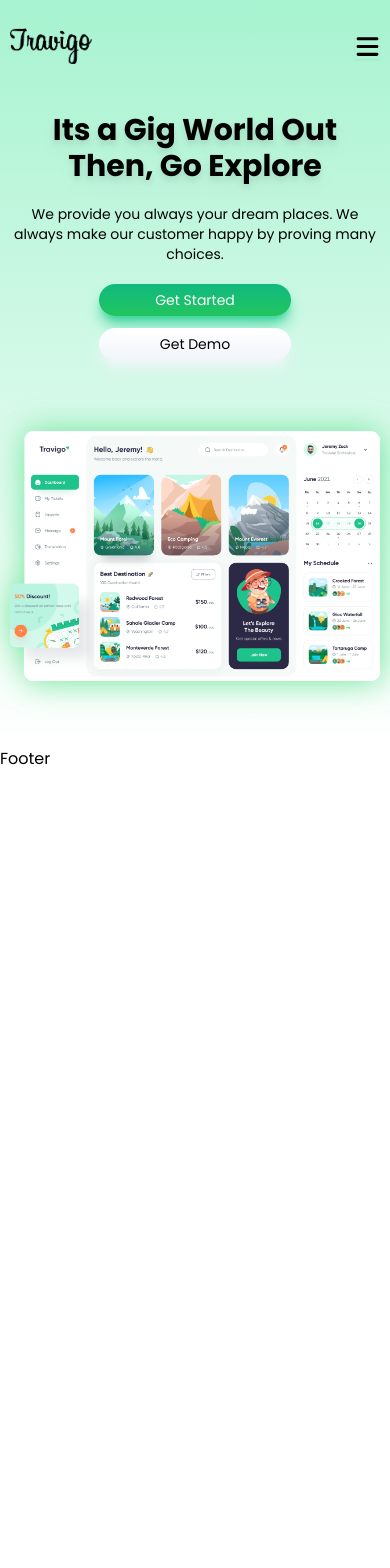
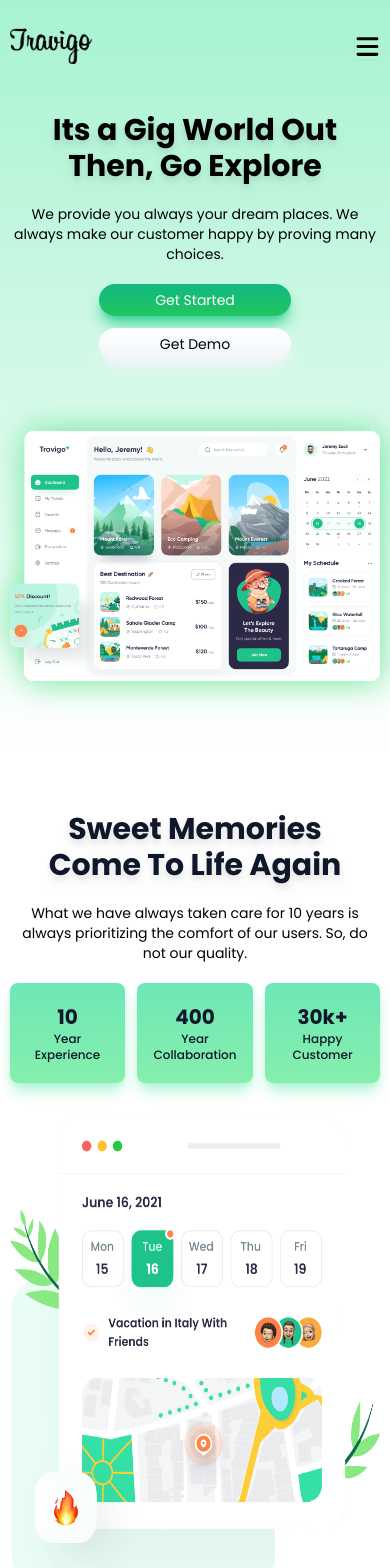
Before and after one commit to roktim32/Roamify-Travel-Website, a React (Vite) app: page / in a window 390 px wide. Shown: the top 1568 px of the page. Before the commit the page ends 844 px from the top, so only its background shows below. Built offline with nearby package versions, Linux system fonts and the light colour scheme; a web font is replaced by a local one.

Commit message:
Made the memory component and its responsive

```diff
--- a/src/App.jsx
+++ b/src/App.jsx
@@ -1,11 +1,12 @@
-import { Navbar, Hero, Footer } from "./components"
-import { hero, navlinks } from "./data/roamifydata"
+import { Navbar, Hero, Footer, Memory } from "./components"
+import { hero, navlinks, memory } from "./data/roamifydata"
 
 function App() {
   return (
     <>
       <Navbar navlinks={navlinks} />
       <Hero hero={hero} />
+      <Memory memory={memory} />
       <Footer />
     </>
   )
--- /dev/null
+++ b/src/components/Memory.jsx
@@ -0,0 +1,27 @@
+const Memory = ({ memory: { title, subtitle, text, img, experience } }) => {
+
+    return (
+        <div className='relative my-16 md:mb-7'>
+            <div className='roamify-container flex items-center justify-between gap-16 xl:gap-9 lg:flex-col-reverse'>
+                <div className='flex items-center justify-start lg:justify-center w-full max-w-md'>
+                    <img src={img} alt="memory/img" className='w-auto h-[55vh] object-fill' />
+                </div>
+                <div className='grid items-center w-full max-w-2xl lg:text-center'>
+                    <h1 className='text-5xl lg:text-4xl md:text-3xl font-bold text-slate-900 filter drop-shadow-lg'>{title}</h1>
+                    <h1 className='text-5xl lg:text-4xl md:text-3xl font-bold text-slate-900 filter drop-shadow-lg'>{subtitle}</h1>
+                    <p className='text-base my-5 sm:text-sm'>{text}</p>
+                    <div className='grid items-center grid-cols-3 gap-7 xl:gap-3'>
+                        {experience?.map((val, i) => (
+                            <div key={i} className="bg-gradient-to-b from-emerald-300 to-green-300 shadow-lg shadow-emerald-200 rounded-lg flex items-center justify-center flex-col text-slate-900 text-center py-7 px-5 xl:p-5 filter transition-all duration-400 hover:scale-105 cursor-pointer">
+                                <h1 className="text-3xl xl:text-2xl sm:text-xl font-bold">{val.number}</h1>
+                                <p className="text-lg xl:text-base sm:text-sm xsm:text-xs font-medium">{val.title}</p>
+                            </div>
+                        ))}
+                    </div>
+                </div>
+            </div>
+        </div>
+    )
+}
+
+export default Memory
--- a/src/components/index.js
+++ b/src/components/index.js
@@ -1,3 +1,4 @@
 export { default as Navbar } from "./Navbar";
 export { default as Hero } from "./Hero";
+export { default as Memory } from "./Memory";
 export { default as Footer } from "./Footer";
```
